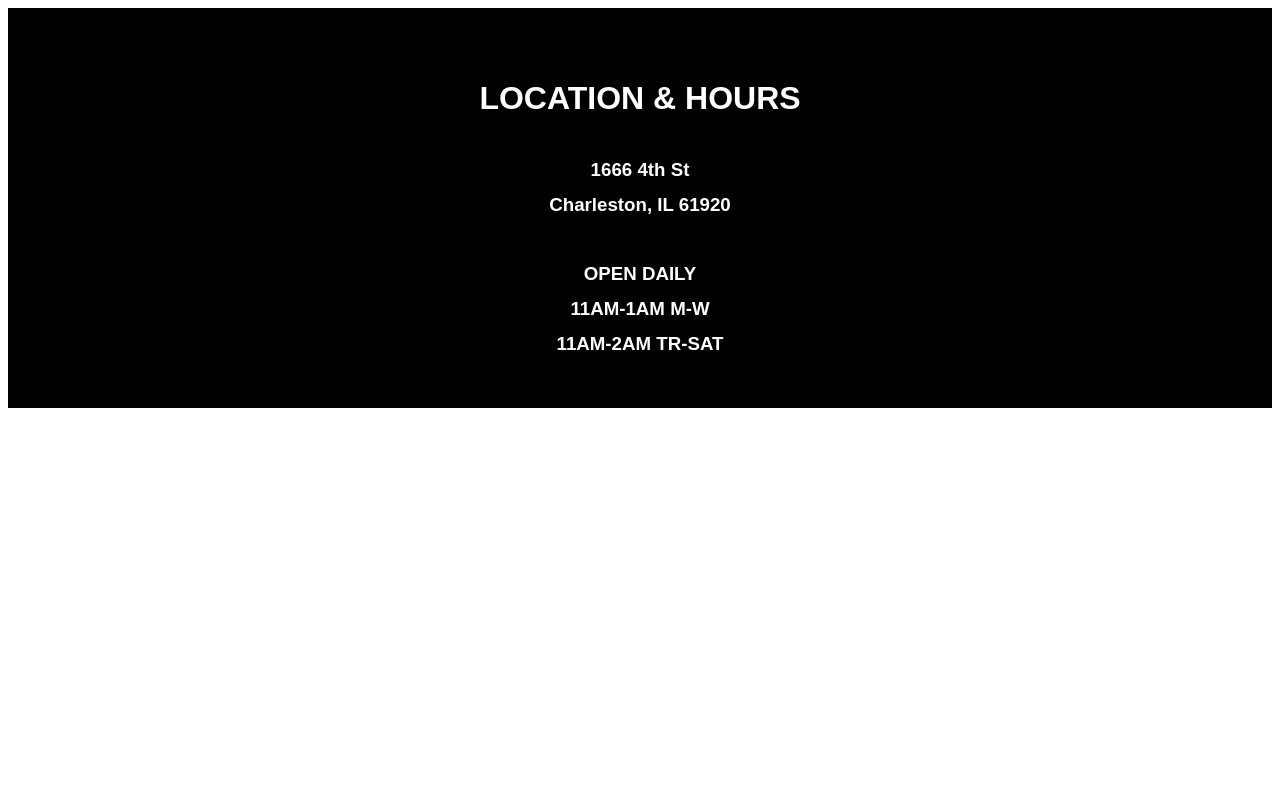
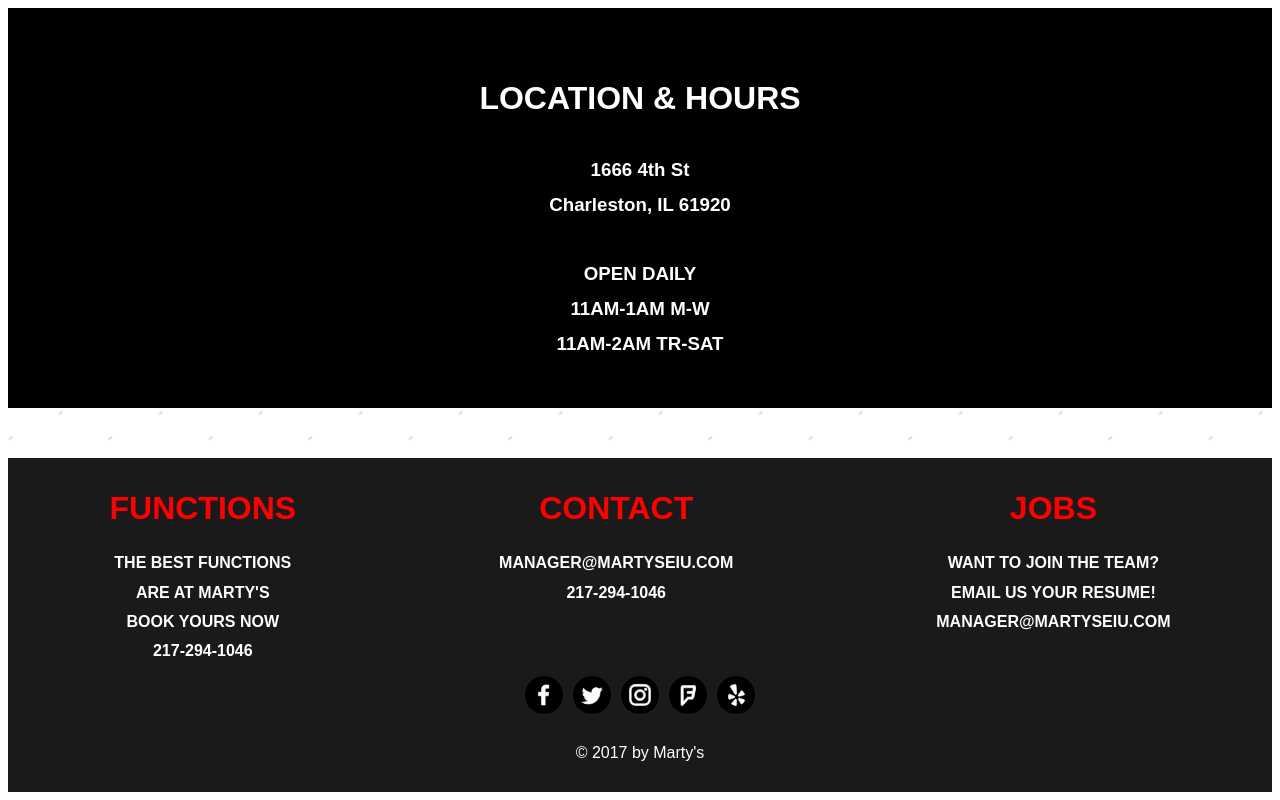
Before and after one commit to jazzyjackson/martysbar, a plain HTML site: page index.html in a window 1280 px wide. Shown: the part 2672-3472 px from the top of the page. Before the commit the page ends 3088 px from the top, so only its background shows below. Drawn offline with Linux system fonts and the light colour scheme; a web font is replaced by a local one.

Commit message:
basics done

```diff
--- a/index.html
+++ b/index.html
@@ -73,7 +73,7 @@ https://raw.githubusercontent.com/jazzyjackson/martysbar/master/img/redflaketile
     <button> Book </button>
   </form>
 </div>
-  <div id="location">
+  <div id="location" class="group">
     <div class="left">
       <h1> LOCATION & HOURS </h1>
       <br/>
@@ -89,9 +89,84 @@ https://raw.githubusercontent.com/jazzyjackson/martysbar/master/img/redflaketile
 
     </div>
   </div>
+  <footer>
+    <div>
+      <div class="functions">
+        <h3> FUNCTIONS </h3>
+        <h4>the best functions</h4>
+        <h4>are at marty's</h4>
+        <h4>book yours now</h4>
+        <h4>217-294-1046</h4>
+      </div>
+      <div class="contact">
+        <h3> CONTACT </h3>
+        <h4>MANAGER@MARTYSEIU.COM</h4>
+        <h4>217-294-1046</h4>
+
+      </div>
+      <div class="jobs">
+        <h3> JOBS </h3>
+        <h4>WANT TO JOIN THE TEAM?</h4>
+        <h4>EMAIL US YOUR RESUME!</h4>
+        <h4>MANAGER@MARTYSEIU.COM</h4>
+      </div>
+    </div>
+    <div id="social">
+      <div id="facebook">
+        <svg width="38" height="38" x="0" y="0" viewBox="0 0 65 65"><path transform="translate(-1, -1)"  d="M35.5,50.6V34.9h5.3l.8-6.1H35.5V24.9c0-1.8.5-3,3-3h3.2V16.4a43.3,43.3,0,0,0-4.7-.2c-4.7,0-7.9,2.9-7.9,8.1v4.5H23.9v6.1h5.3V50.6Z"></path></svg>
+      </div>
+      <div id="twitter">
+        <svg width="38" height="38" x="0" y="0" viewBox="0 0 65 65"><path transform="translate(-1, -1)"  d="M51,24.1a14.2,14.2,0,0,1-4.1,1.1A7.1,7.1,0,0,0,50,21.3,14.1,14.1,0,0,1,45.5,23a7.1,7.1,0,0,0-12.1,6.5,20.1,20.1,0,0,1-14.6-7.4,7.1,7.1,0,0,0,2.2,9.4,7.1,7.1,0,0,1-3.2-.9h0a7.1,7.1,0,0,0,5.7,6.9l-1.9.2H20.4A7.1,7.1,0,0,0,27,42.7a14.2,14.2,0,0,1-8.8,3H16.5a20,20,0,0,0,10.8,3.2c13,0,20.1-10.8,20.1-20.1,0-.3,0-.6,0-.9A14.3,14.3,0,0,0,51,24.1"></path></svg>
+      </div>
+      <div id="instagram">
+        <svg width="38" height="38" x="0" y="0" viewBox="0 0 65 65"><g transform="translate(-1, -1)"><path  d="M33.5,15.3H26a13.4,13.4,0,0,0-4.4.8,9.3,9.3,0,0,0-5.3,5.3,13.4,13.4,0,0,0-.8,4.4c-.1,1.9-.1,2.6-.1,7.5s0,5.6.1,7.5a13.4,13.4,0,0,0,.8,4.4,9.3,9.3,0,0,0,5.3,5.3,13.4,13.4,0,0,0,4.4.8H41a13.4,13.4,0,0,0,4.4-.8,9.3,9.3,0,0,0,5.3-5.3,13.4,13.4,0,0,0,.8-4.4c.1-1.9.1-2.6.1-7.5s0-5.6-.1-7.5a13.4,13.4,0,0,0-.8-4.4,9.3,9.3,0,0,0-5.3-5.3,13.4,13.4,0,0,0-4.4-.8Zm0,3.3h7.4a10.1,10.1,0,0,1,3.4.6,6,6,0,0,1,3.5,3.5,10.1,10.1,0,0,1,.6,3.4c.1,1.9.1,2.5.1,7.4s0,5.4-.1,7.4a10.1,10.1,0,0,1-.6,3.4,6,6,0,0,1-3.5,3.5,10.1,10.1,0,0,1-3.4.6H26.1a10.1,10.1,0,0,1-3.4-.6,6,6,0,0,1-3.5-3.5,10.1,10.1,0,0,1-.6-3.4c-.1-1.9-.1-2.5-.1-7.4s0-5.4.1-7.4a10.1,10.1,0,0,1,.6-3.4,6,6,0,0,1,3.5-3.5,10.1,10.1,0,0,1,3.4-.6h7.4"></path><path class="SvgSocialIcon__textFill___1pQGG" d="M33.5,39.6a6.1,6.1,0,1,1,6.1-6.1,6.1,6.1,0,0,1-6.1,6.1Zm0-15.4a9.4,9.4,0,1,0,9.4,9.4,9.4,9.4,0,0,0-9.4-9.4Z"></path><path  d="M45.4,23.8a2.2,2.2,0,1,1-2.2-2.2,2.2,2.2,0,0,1,2.2,2.2Z"></path></g></svg>
+      </div>
+      <div id="foursquare">
+        <svg width="38" height="38" x="0" y="0" viewBox="0 0 65 65"><path transform="translate(-1, -1)"  d="M43.5,17.4H24.9a3.1,3.1,0,0,0-3.3,3.1V49.6a2,2,0,0,0,1.1,2,2.1,2.1,0,0,0,2.2-.5L34,40.9l.4-.2h5.6c2.4,0,2.8-1.7,3-2.7s2.5-12.6,3.3-16.3-.1-4.4-2.9-4.4Zm-.4,20.7c.2-.8,2.5-12.6,3.3-16.3L43.1,38.1Zm-.7-15.7-.8,4a1.1,1.1,0,0,1-1,.8H33.4a1.5,1.5,0,0,0-1.5,1.4v.9a1.5,1.5,0,0,0,1.5,1.5h6.2a1,1,0,0,1,.9,1.1l-.8,4.1a1,1,0,0,1-1,.8h-5c-1,0-1.3,0-1.9.8L25.6,45h-.1V22.3a1.2,1.2,0,0,1,1.1-1.1H41.5a1,1,0,0,1,.9,1.2Z"></path></svg>
+      </div>
+      <div id="yelp">
+        <svg width="38" height="38" x="0" y="0" viewBox="0 0 65 65"><g transform="translate(-1, -1)"><path  d="M21.3,32.8c-.6.9-.8,3.9-.6,5.9a4.6,4.6,0,0,0,.4,1.5,1.3,1.3,0,0,0,1.1.7c.3,0,.5,0,5.9-1.8l2.4-.8a1.5,1.5,0,0,0,1-1.4,1.6,1.6,0,0,0-1-1.6l-1.7-.7c-5.8-2.4-6.1-2.5-6.4-2.5A1.3,1.3,0,0,0,21.3,32.8Z"></path><path  d="M34.4,50.8c.1-.3.1-.5.1-6.2,0,0,0-2.5,0-2.5a1.5,1.5,0,0,0-1-1.4,1.6,1.6,0,0,0-1.8.4l-1.2,1.4c-4.1,4.8-4.3,5-4.4,5.3a1.1,1.1,0,0,0-.1.5,1.4,1.4,0,0,0,.3.7c.9,1.1,5.5,2.8,7,2.6A1.3,1.3,0,0,0,34.4,50.8Z"></path><path d="M43.6,48.8c1.4-.5,4.4-4.4,4.6-5.8a1.3,1.3,0,0,0-.4-1.2l-5.8-2-2.4-.8a1.5,1.5,0,0,0-1.7.5,1.6,1.6,0,0,0-.2,1.9l1,1.6c3.2,5.2,3.5,5.6,3.7,5.8a1.2,1.2,0,0,0,1.3.1Z"></path><path class="SvgSocialIcon__textFill___1pQGG" d="M40.8,35.3c6.2-1.5,6.4-1.6,6.7-1.7a1.3,1.3,0,0,0,.5-1.2.3.3,0,0,0,0-.1c-.2-1.5-2.8-5.5-4.1-6.1a1.3,1.3,0,0,0-1.3.1c-.2.2-.4.4-3.7,4.9l-1.5,2.1a1.5,1.5,0,0,0,0,1.8,1.6,1.6,0,0,0,1.7.7h0Z"></path><path d="M34.6,30.2h0c-.1-2.4-.8-13.3-.9-13.8a1.3,1.3,0,0,0-1-.9c-1.6-.4-7.6,1.3-8.7,2.4a1.3,1.3,0,0,0-.4,1.2l7.6,12.1c1.1,1.8,2,1.5,2.3,1.4S34.7,32.3,34.6,30.2Z"></path></g></svg>
+      </div>
+    </div>
+    © 2017 by Marty's
+  </footer>
 </div>
 
 <style>
+  #social {
+    display: flex;
+    justify-content: center;
+    margin-bottom: 30px;
+  }
+  #social > div {
+    background: black;
+    border-radius: 100px;
+    margin: 0 5px;
+  }
+  #social svg {
+    stroke: white;
+    fill: white;
+  }
+  footer {
+    background: #1a1a1a;
+    margin-top: 50px;
+    color: white;
+    text-align: center;
+	padding-bottom: 30px;
+  }
+  footer > div {
+    display: flex;
+    justify-content: space-around;
+  }
+
+  footer h3 {
+    color: red;
+    font-size: 2em;
+  }
+  footer h4 {
+    line-height: 0.5em;
+    text-transform: uppercase;
+  }
   #location {
     padding-top: 120px;
     position: relative;
@@ -194,6 +269,7 @@ https://raw.githubusercontent.com/jazzyjackson/martysbar/master/img/redflaketile
   }
   * {
     box-sizing: border-box;
+    font-family: sans-serif;
   }
   #calltoaction {
     text-align: center;
```
